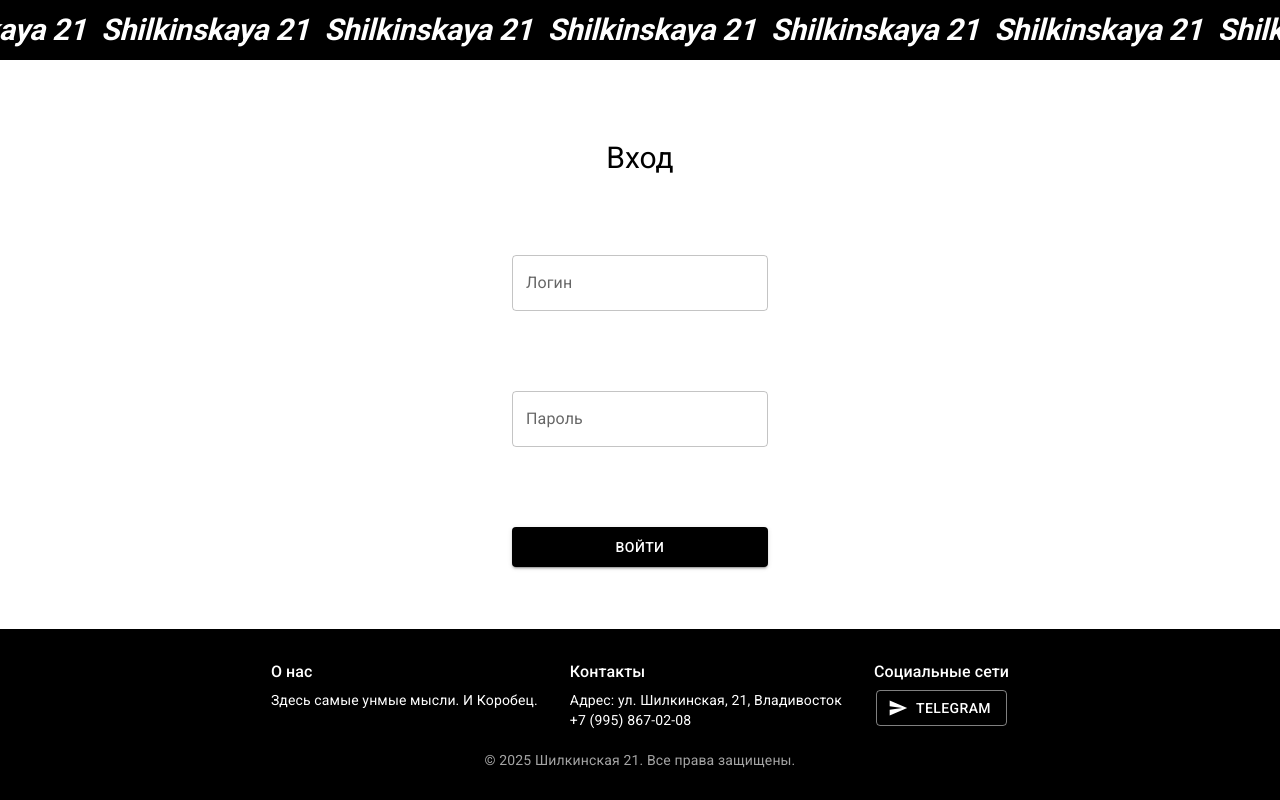
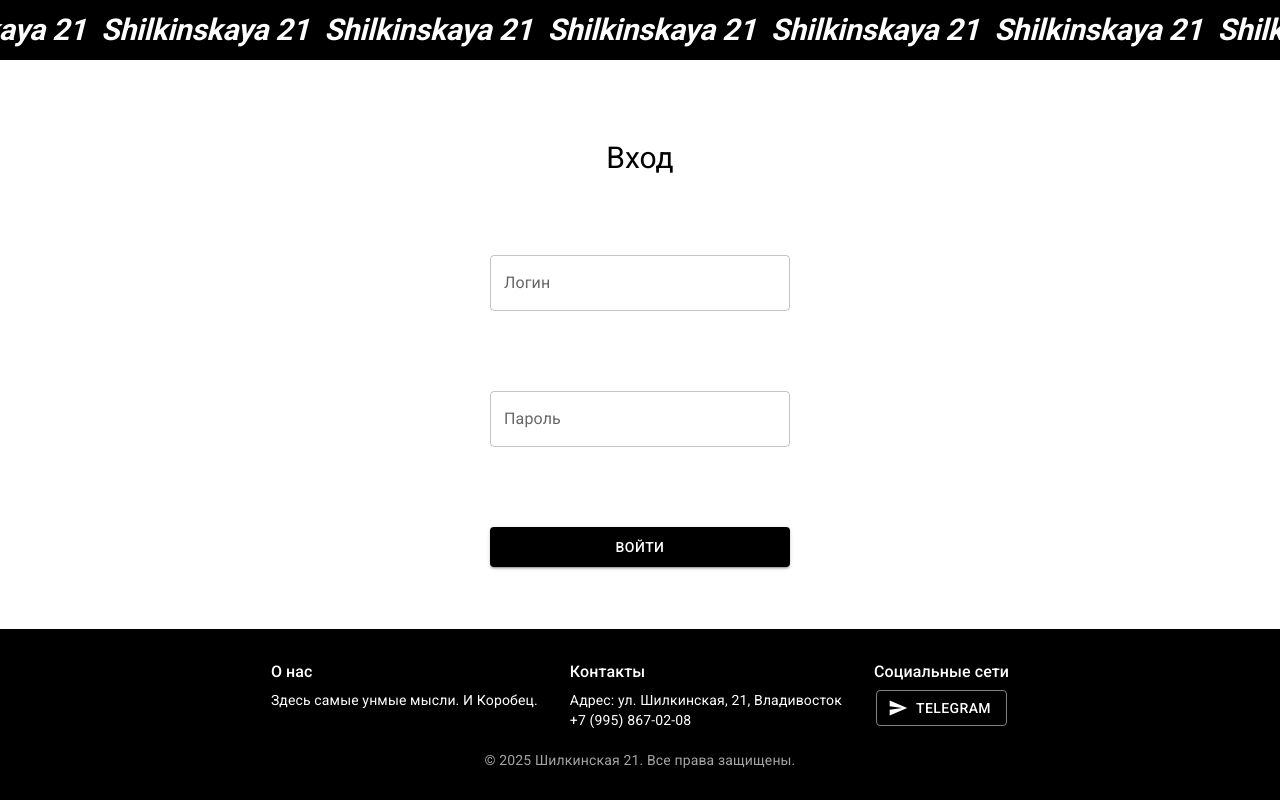
Before and after one commit to 4444urka/shilkinkaya-frontend, a React (Vite) app: page /login in a window 1280 px wide. Built offline with nearby package versions, Linux system fonts and the light colour scheme.

Commit message:
Исправлено отображение формы для touch устройств

```diff
--- a/src/components/AuthForm/AuthForm.tsx
+++ b/src/components/AuthForm/AuthForm.tsx
@@ -16,7 +16,7 @@ const AuthForm: React.FC<IAuthFormProps> = ({
   ...restProps
 }) => {
   return (
-    <Form sx={{ width: "20vw" }} {...restProps}>
+    <Form sx={{ width: "20vw", minWidth: "300px", gap: 80 }} {...restProps}>
       <Typography
         variant="h3"
         sx={{ display: "flex", alignItems: "center", justifyContent: "center" }}
```
